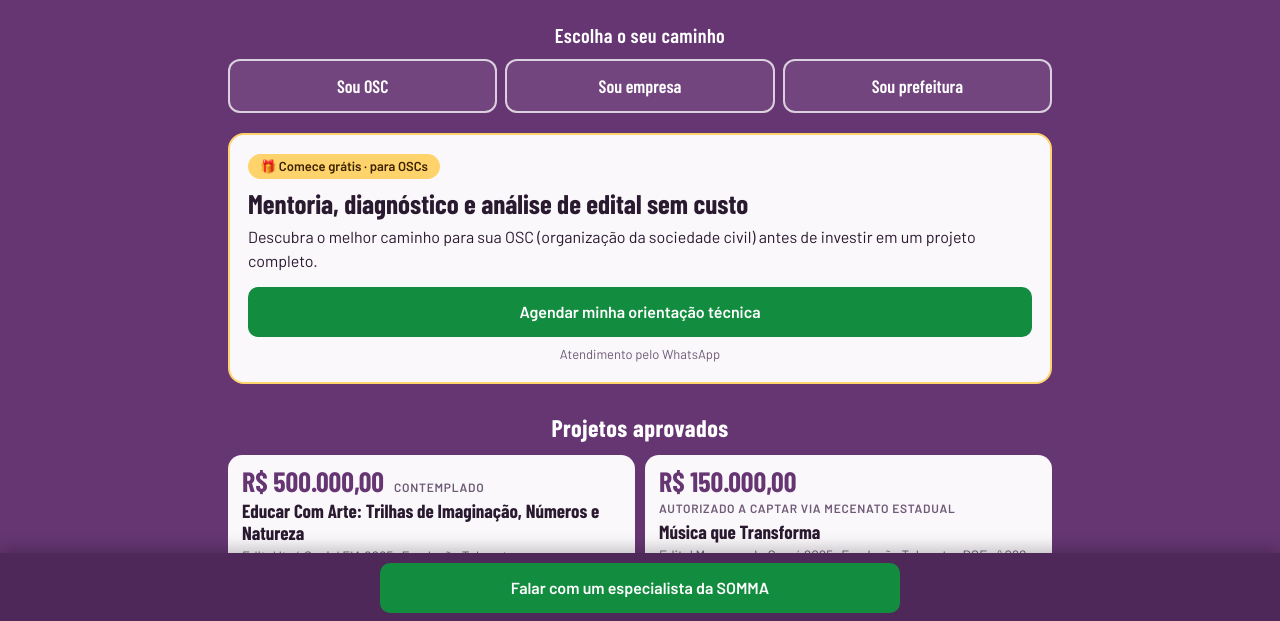
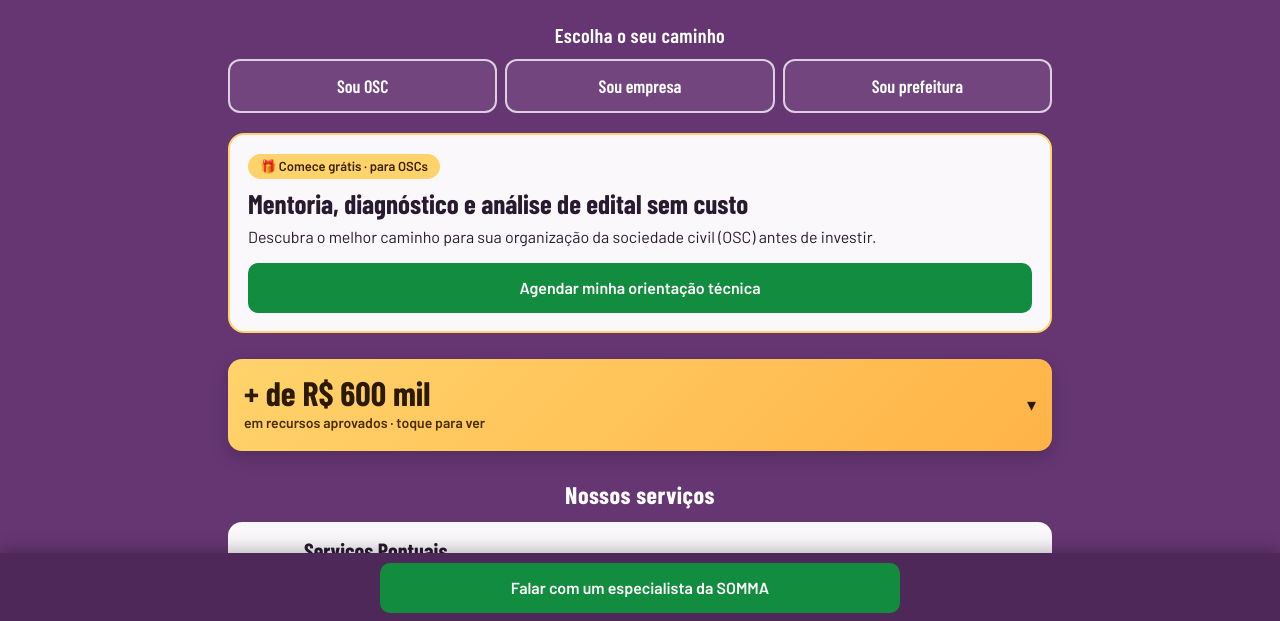
Before and after one commit to SOMMAPROJETOS/asommafazisso, a plain HTML site: page index.html in a window 1280 px wide. Shown: the part 177-798 px from the top of the page. Drawn offline with nearby package versions, Linux system fonts and the light colour scheme.

Commit message:
Add files via upload

```diff
--- a/index.html
+++ b/index.html
@@ -82,6 +82,16 @@ details.more-proof{background:transparent;border-radius:0;margin:6px 0 0;overflo
 .more-proof .cases{margin-top:4px}
 .tbl tr.hid{display:none!important}
 .more-btn{display:block;width:100%;margin:-2px 0 14px;padding:10px;border:1px dashed var(--bg);background:transparent;color:var(--bg);font:600 15px 'Barlow',system-ui,sans-serif;border-radius:10px;cursor:pointer}
+details.proof{background:linear-gradient(135deg,#ffd36b,#ffb347);border:0;color:#2b1a00;margin:26px 0 12px;box-shadow:0 6px 18px rgba(0,0,0,.2)}
+.proof>summary{min-height:68px;padding:12px 16px}
+.proof>summary:focus-visible{outline-color:#2b1a00}
+.proof .more-proof summary{color:#2b1a00}
+.proof>summary::after{content:"▾";font-size:18px;margin-left:auto}
+.proof[open]>summary::after{content:"▴"}
+.pw{display:flex;flex-direction:column;gap:2px}
+.pt{font:700 34px/1 'Barlow Condensed','Arial Narrow',sans-serif}
+.ps{font-size:14px;font-weight:600;color:#4a2e00}
+.proof>.cases,.proof>.more-proof{margin:0 12px 12px}
 @media (prefers-reduced-motion:reduce){.chev{transition:none}}
 </style>
 </head>
@@ -100,12 +110,12 @@ details.more-proof{background:transparent;border-radius:0;margin:6px 0 0;overflo
 <section class="feat">
 <span class="pill">🎁 Comece grátis · para OSCs</span>
 <h2>Mentoria, diagnóstico e análise de edital sem custo</h2>
-<p>Descubra o melhor caminho para sua OSC (organização da sociedade civil) antes de investir em um projeto completo.</p>
+<p>Descubra o melhor caminho para sua organização da sociedade civil (OSC) antes de investir.</p>
 <a class="cta" data-msg="Olá, equipe SOMMA! Represento uma OSC e gostaria de agendar uma orientação técnica sem custo. Poderiam me orientar sobre os próximos passos? (via Instagram)">Agendar minha orientação técnica</a>
-<small>Atendimento pelo WhatsApp</small>
 </section>
 
-<h2 class="sec-t">Projetos aprovados</h2>
+<details class="proof">
+<summary><div class="pw"><span class="pt">+ de R$ 600 mil</span><span class="ps">em recursos aprovados · toque para ver</span></div></summary>
 <div class="cases">
 <article class="case"><div class="top"><span class="amt">R$ 500.000,00</span><span class="lbl">Contemplado</span></div>
 <h3>Educar Com Arte: Trilhas de Imaginação, Números e Natureza</h3>
@@ -127,6 +137,7 @@ details.more-proof{background:transparent;border-radius:0;margin:6px 0 0;overflo
 <h3>Divas Criativas e Rede Tê’Art Social</h3>
 <p>Recursos da Enel Ceará</p></article>
 </div>
+</details>
 </details>
 
 <h2 class="sec-t">Nossos serviços</h2>
```
